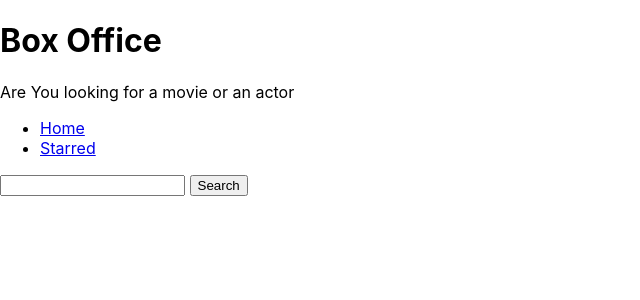
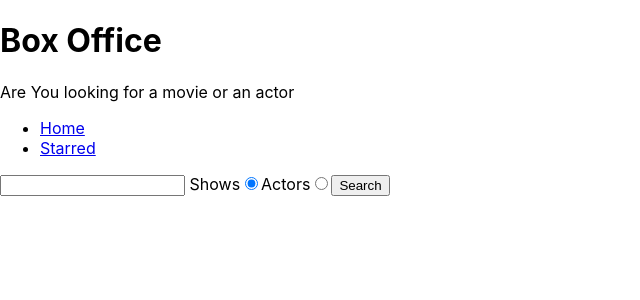
Before and after one commit to abhay9013/BoxOffice, a React (Create React App) app: page / in a window 1280 px wide. Shown: the top 300 px of the page, without its empty margins (0-640 px from the left). Built offline with nearby package versions, Linux system fonts and the light colour scheme.

Commit message:
added search for actors

```diff
--- a/package.json
+++ b/package.json
@@ -25,7 +25,8 @@
     "start": "react-scripts start",
     "build": "react-scripts build",
     "test": "react-scripts test",
-    "eject": "react-scripts eject"
+    "eject": "react-scripts eject",
+    "format": "prettier --write src/**/*.{js,jsx}"
   },
   "eslintConfig": {
     "extends": [
--- a/src/api/tvmaze.js
+++ b/src/api/tvmaze.js
@@ -1,9 +1,10 @@
-const BASE_URL="https://api.tvmaze.com";
+const BASE_URL = 'https://api.tvmaze.com';
 
-const apiget = async (querystr)=>{
-    const resp = await fetch(`${BASE_URL}${querystr}`);
-    const body = await resp.json();
-    return body;
+const apiget = async querystr => {
+  const resp = await fetch(`${BASE_URL}${querystr}`);
+  const body = await resp.json();
+  return body;
 };
 
-export const searchShows=(query)=>apiget(`/search/shows?q=${query}`);
+export const searchShows = query => apiget(`/search/shows?q=${query}`);
+export const searchForPeople = query => apiget(`/search/people?q=${query}`);
--- a/src/pages/Home.jsx
+++ b/src/pages/Home.jsx
@@ -1,21 +1,32 @@
 import { useState } from 'react';
-import { searchShows } from './../api/tvmaze';
+import { searchShows, searchForPeople } from './../api/tvmaze';
 
 const Home = () => {
   const [searchStr, setSearchStr] = useState('');
   const [apiData, setApiData] = useState(null);
   const [apiDataError, setapiDataError] = useState(null);
+  const [searchOptn, setSearchOptn] = useState('shows');
 
   const onSearchIpChange = ev => {
     setSearchStr(ev.target.value);
   };
+  const onradiochng = ev => {
+    setSearchOptn(ev.target.value);
+  };
 
   const onSearch = async ev => {
     ev.preventDefault();
+
     try {
       setapiDataError(null);
-      const result = await searchShows(searchStr);
-      setApiData(result);
+
+      if (searchOptn === 'shows') {
+        const result = await searchShows(searchStr);
+        setApiData(result);
+      } else {
+        const result = await searchForPeople(searchStr);
+        setApiData(result);
+      }
     } catch (error) {
       setapiDataError(error);
     }
@@ -27,9 +38,11 @@ const Home = () => {
     }
 
     if (apiData) {
-      return apiData.map(data => (
-        <div key={data.show.id}>{data.show.name}</div>
-      ));
+      return apiData[0].show
+        ? apiData.map(data => <div key={data.show.id}>{data.show.name}</div>)
+        : apiData.map(data => (
+            <div key={data.person.id}>{data.person.name}</div>
+          ));
     }
   };
 
@@ -37,6 +50,26 @@ const Home = () => {
     <div>
       <form onSubmit={onSearch}>
         <input type="text" value={searchStr} onChange={onSearchIpChange} />{' '}
+        <label>
+          Shows
+          <input
+            type="radio"
+            name="search-option"
+            value="shows"
+            checked={searchOptn === 'shows'}
+            onChange={onradiochng}
+          ></input>
+        </label>
+        <label>
+          Actors
+          <input
+            type="radio"
+            name="search-option"
+            value="actors"
+            checked={searchOptn === 'actors'}
+            onChange={onradiochng}
+          ></input>
+        </label>
         {/*value here specify two way data binding*/}
         <button type="submit">Search</button>
       </form>
--- a/src/reportWebVitals.js
+++ b/src/reportWebVitals.js
@@ -1,4 +1,4 @@
-const reportWebVitals = (onPerfEntry) => {
+const reportWebVitals = onPerfEntry => {
   if (onPerfEntry && onPerfEntry instanceof Function) {
     import('web-vitals').then(({ getCLS, getFID, getFCP, getLCP, getTTFB }) => {
       getCLS(onPerfEntry);
--- a/src/service-worker.js
+++ b/src/service-worker.js
@@ -51,7 +51,8 @@ registerRoute(
 // precache, in this case same-origin .png requests like those from in public/
 registerRoute(
   // Add in any other file extensions or routing criteria as needed.
-  ({ url }) => url.origin === self.location.origin && url.pathname.endsWith('.png'), // Customize this strategy as needed, e.g., by changing to CacheFirst.
+  ({ url }) =>
+    url.origin === self.location.origin && url.pathname.endsWith('.png'), // Customize this strategy as needed, e.g., by changing to CacheFirst.
   new StaleWhileRevalidate({
     cacheName: 'images',
     plugins: [
@@ -64,7 +65,7 @@ registerRoute(
 
 // This allows the web app to trigger skipWaiting via
 // registration.waiting.postMessage({type: 'SKIP_WAITING'})
-self.addEventListener('message', (event) => {
+self.addEventListener('message', event => {
   if (event.data && event.data.type === 'SKIP_WAITING') {
     self.skipWaiting();
   }
```
Also changed, not shown: src/serviceWorkerRegistration.js (+12 -8 lines).
